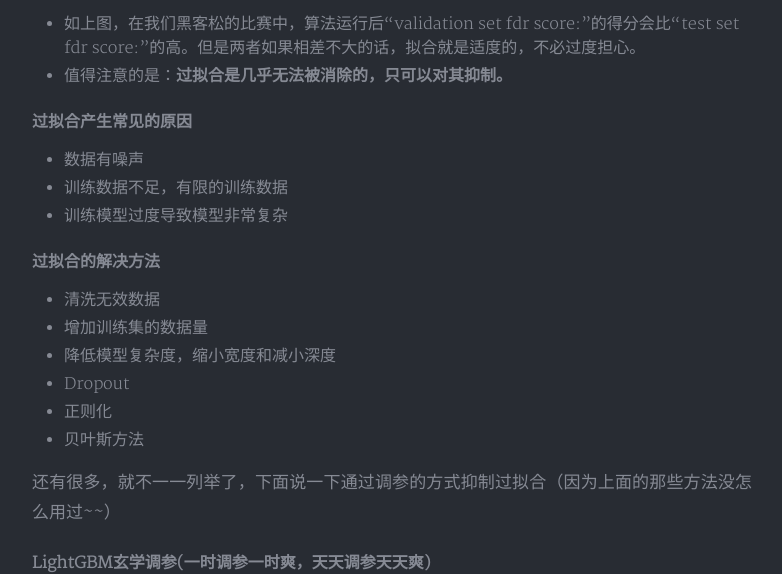
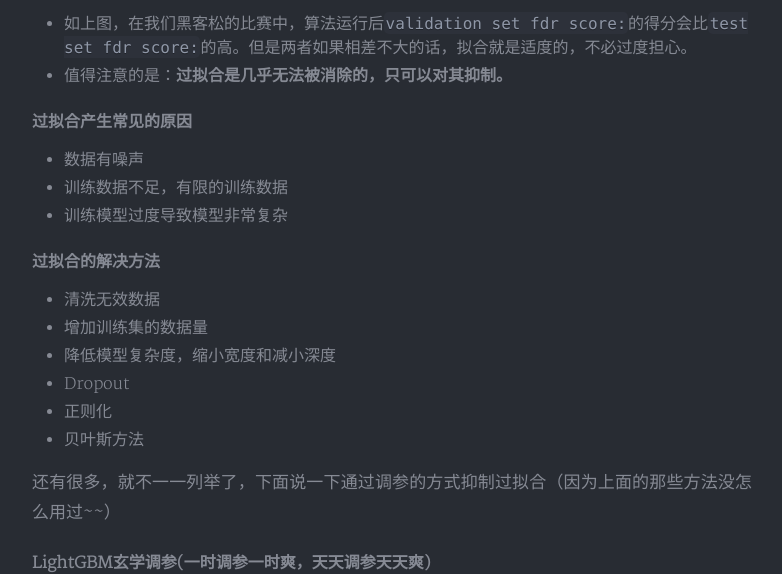
Before and after one commit to onlywyj/CuSO4-5H2O.github.io, a Jekyll site: the page built from _posts/2020-03-27-huawei-overfiting-lightgbm.md, in a window 1280 px wide and 1400 px high, scrolled down 694 px, cut to the strip 246-820 px from the top of the window. Shown: the whole strip, without its empty margins (248-1030 px from the left). Built offline with Jekyll 4.4.1, drawn with Linux system fonts in a browser that asks for light colours; nearby versions of some CDN libraries; a style sheet for code colours, icons or effects is not loaded; some of the changed text lies outside the part shown.

Commit message:
Adjustment format

```diff
--- a/_posts/2020-03-27-huawei-overfiting-lightgbm.md
+++ b/_posts/2020-03-27-huawei-overfiting-lightgbm.md
@@ -17,7 +16,7 @@
 
 <img src="http://onlywyj.gitee.io/image_bed/blog/2020-03-27-01.png" alt="01"  />
 
-* 如上图，在我们黑客松的比赛中，算法运行后“validation set fdr score:”的得分会比“test set fdr score:”的高。但是两者如果相差不大的话，拟合就是适度的，不必过度担心。
+* 如上图，在我们黑客松的比赛中，算法运行后`validation set fdr score:`的得分会比`test set fdr score:`的高。但是两者如果相差不大的话，拟合就是适度的，不必过度担心。
 * 值得注意的是：**过拟合是几乎无法被消除的，只可以对其抑制。**
 
 #### 过拟合产生常见的原因
@@ -41,16 +40,16 @@
 
 <img src="http://onlywyj.gitee.io/image_bed/blog/2020-03-27-02.png" alt="02" style="zoom: 67%;" />
 
-* 使用较小的 max_bin
-* 使用较小的 num_leaves
-* 使用 min_data_in_leaf 和 min_sum_hessian_in_leaf
-* 通过设置 bagging_fraction 和 bagging_freq 来使用 bagging
-* 通过设置 feature_fraction
-* 使用 lambda_l1, lambda_l2 和 min_gain_to_split 来使用正则
-* 尝试 max_depth 来避免生成过深的树
-* 尝试 extra_trees
+* 使用较小的 `max_bin`
+* 使用较小的 `num_leaves`
+* 使用 `min_data_in_leaf 和 min_sum_hessian_in_leaf`
+* 通过设置 `bagging_fraction` 和 `bagging_freq` 来使用 bagging
+* 通过设置 `feature_fraction `
+* 使用`lambda_l1`, `lambda_l2` 和 `min_gain_to_split` 来使用正则
+* 尝试 `max_depth` 来避免生成过深的树
+* 尝试 `extra_trees`
 
-经过测试发现，使用feature_fraction时效果达到了最好，虽然不多
+经过测试发现，使用`feature_fraction`时效果达到了最好，虽然不多
 
 ![03](http://onlywyj.gitee.io/image_bed/blog/2020-03-27-03.png)
 
@@ -62,7 +61,7 @@
 
 <img src="http://onlywyj.gitee.io/image_bed/blog/2020-03-27-05.png" alt="05" style="zoom:80%;" />
 
-好吧，其实是使用boosting_type='dart'后出现的这种情况，Dropout参数设置的有点高，就一点点~
+好吧，其实是使用`boosting_type='dart'`后出现的这种情况，Dropout参数设置的有点高，就一点点~
 
 <img src="http://onlywyj.gitee.io/image_bed/blog/2020-03-27-06.png" alt="06" style="zoom: 50%;" />
 
```
Also changed, not shown: other parts of _posts/2020-03-27-huawei-overfiting-lightgbm.md (+3 -4 lines).
